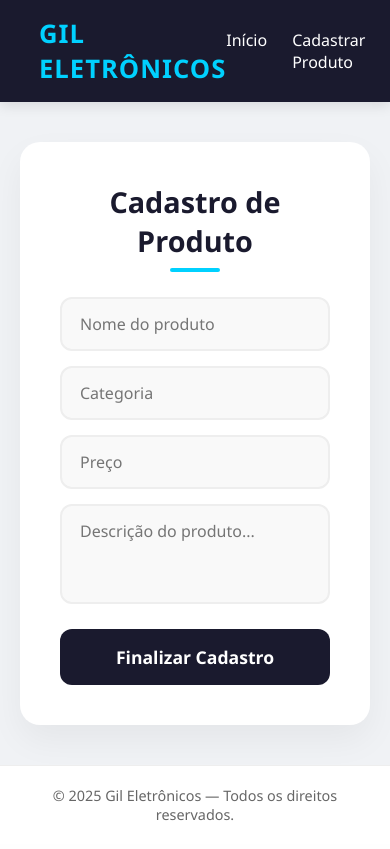
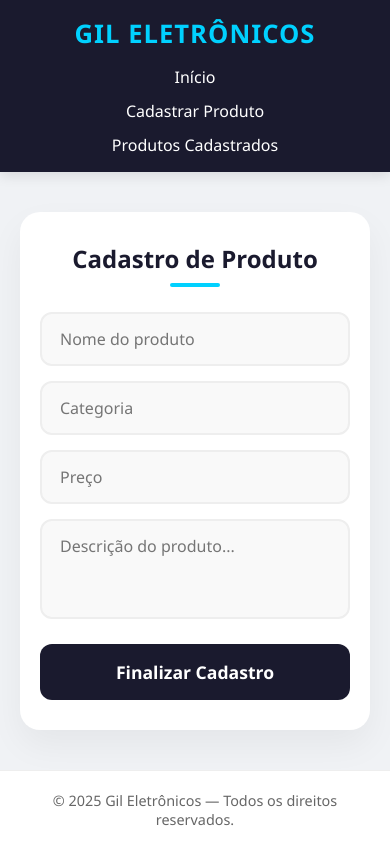
Before and after one commit to carlos400junior-sys/gil-eletronicos, a Flask app: page /cadastro in a window 390 px wide. Before the commit the page ends 821 px from the top, so only its background shows below. Run offline with Flask 3, Linux system fonts and the light colour scheme.

Commit message:
Layout responsivo e ajustes mobile

```diff
--- a/templates/cadastro.html
+++ b/templates/cadastro.html
@@ -6,7 +6,6 @@
   <title>Gil Eletrônicos - Cadastro</title>
 
   <style>
-    /* Seu CSS original mantido exatamente como está */
     :root {
       --primary: #00d1ff;
       --primary-dark: #008fb3;
@@ -56,6 +55,7 @@
       display: flex;
       list-style: none;
       gap: 25px;
+      padding: 0;
     }
 
     .menu a {
@@ -91,7 +91,6 @@
       text-align: center;
       font-size: 1.8rem;
       color: var(--dark-blue);
-      position: relative;
     }
 
     h2::after {
@@ -160,20 +159,47 @@
       background: #fff;
       border-top: 1px solid #eee;
     }
+
+    /* ===== RESPONSIVO CELULAR ===== */
+    @media (max-width: 768px) {
+
+      header {
+        padding: 1rem 20px;
+      }
+
+      .menu {
+        flex-direction: column;
+        gap: 15px;
+      }
+
+      .menu ul {
+        flex-direction: column;
+        gap: 12px;
+        align-items: center;
+      }
+
+      .form-container {
+        padding: 30px 20px;
+      }
+
+      h2 {
+        font-size: 1.5rem;
+      }
+    }
   </style>
 </head>
+
 <body>
 
 <header>
   <nav class="menu">
     <span class="logo">Gil Eletrônicos</span>
-  <ul><li><a href="/">Início</a></li>
+    <ul>
+      <li><a href="/">Início</a></li>
       <li><a href="/cadastro">Cadastrar Produto</a></li>
+      <li><a href="/produtos">Produtos Cadastrados</a></li>
     </ul>
-
-
   </nav>
-
 </header>
 
 <main>
@@ -212,15 +238,13 @@
     headers: { 'Content-Type': 'application/json' },
     body: JSON.stringify(dados)
   })
-    .then(res => res.json())
   .then(() => {
-      alert('item cadastrado com sucesso!');
+    alert('Item cadastrado com sucesso!');
     form.reset();
   })
   .catch(() => alert('Erro ao cadastrar'));
 });
 </script>
 
-
 </body>
 </html>
```
Also changed, not shown: templates/index.html (+54 -4 lines), templates/produtos.html (+53 -27 lines). Lines whose indentation alone changed are shown as unchanged.
